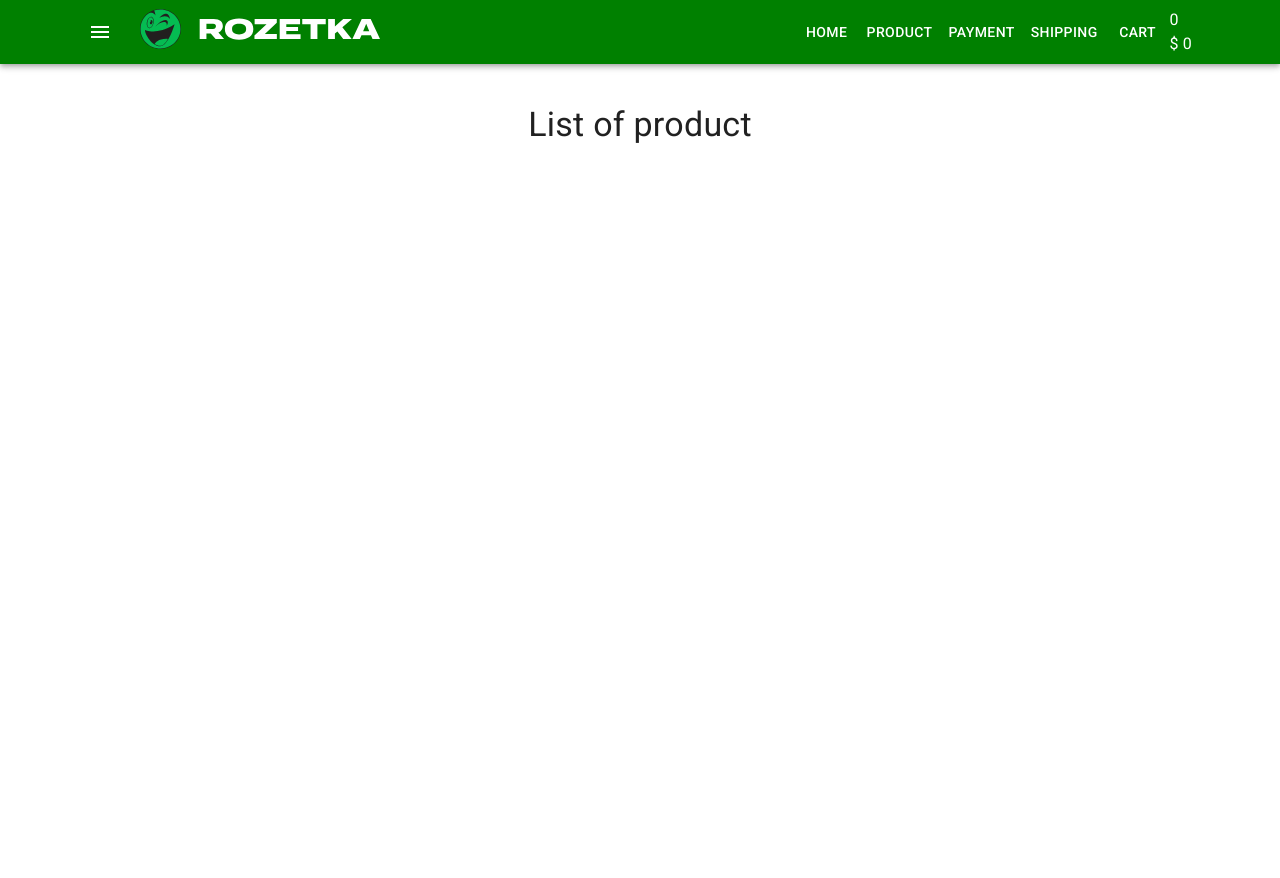
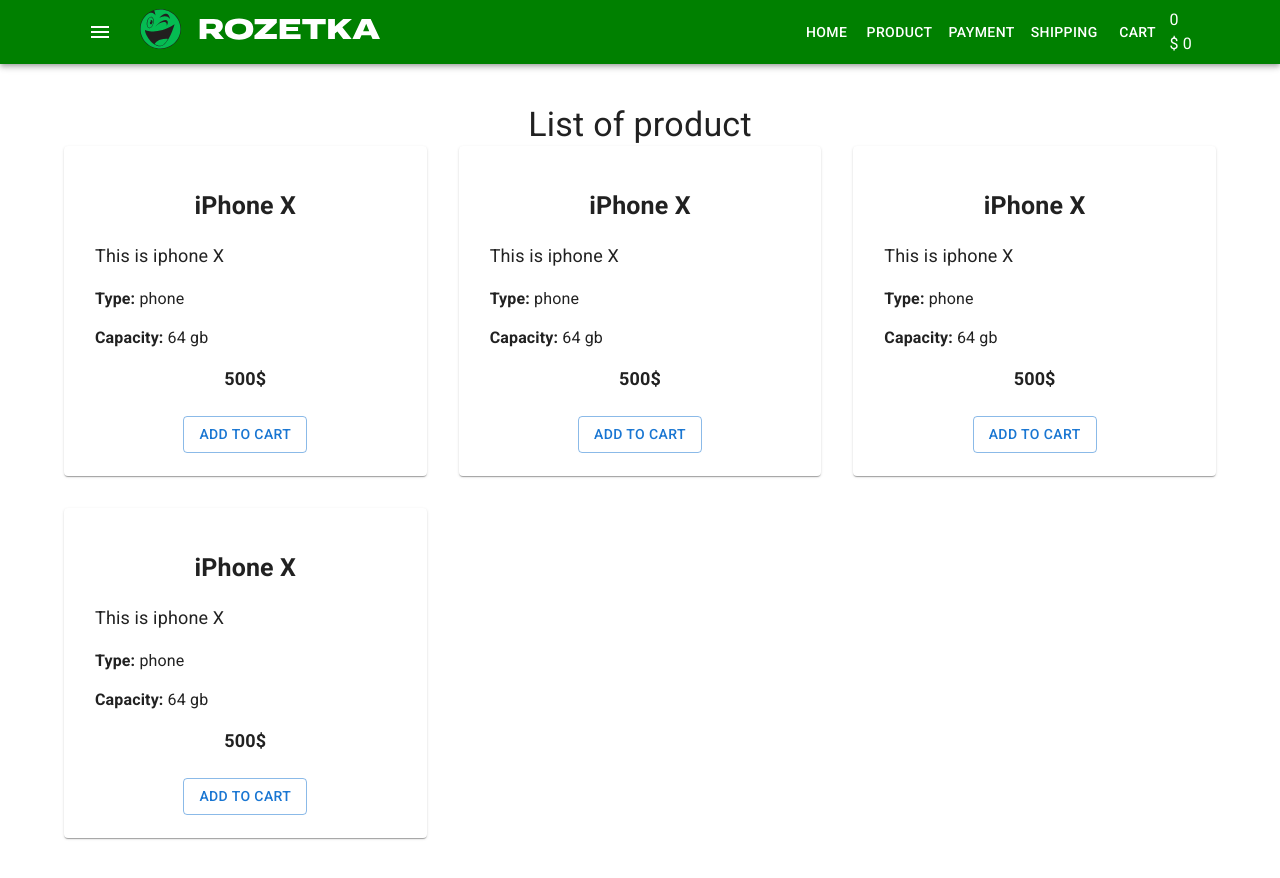
Before and after one commit to a-boyko-krg/shop-react, a React (Create React App) app: page / in a window 1280 px wide. Before the commit the page ends 800 px from the top, so only its background shows below. Built offline with nearby package versions, Linux system fonts and the light colour scheme.

Commit message:
add ProductsListItem

```diff
--- /dev/null
+++ b/src/components/Products/ProductsList.tsx
@@ -0,0 +1,25 @@
+import { Grid } from '@mui/material'
+import ProductsListItem from './ProductsListItem'
+
+type Props = {}
+const ProductsList = (props: Props) => {
+    return (
+        <>
+            <Grid container direction="row" alignItems="center" spacing={4}>
+                <Grid item xs={12} sm={6} md={4}>
+                    <ProductsListItem />
+                </Grid>
+                <Grid item xs={12} sm={6} md={4}>
+                    <ProductsListItem />
+                </Grid>
+                <Grid item xs={12} sm={6} md={4}>
+                    <ProductsListItem />
+                </Grid>
+                <Grid item xs={12} sm={6} md={4}>
+                    <ProductsListItem />
+                </Grid>
+            </Grid>
+        </>
+    )
+}
+export default ProductsList
--- /dev/null
+++ b/src/components/Products/ProductsListItem.scss
@@ -0,0 +1,34 @@
+.product-list-item {
+   padding: 15px;
+
+   .product-title {
+      margin: 10px;
+      font-size: 25px;
+      text-align: center;
+   }
+
+   .product-desc {
+      font-size: 18px;
+   }
+
+   .product-features {
+      font-size: 16px;
+      margin: 15px 0;
+
+      span {
+         font-weight: bold;
+      }
+   }
+
+   .product-price {
+      font-size: 18px;
+      text-align: center;
+      font-weight: bold;
+   }
+}
+
+.btns-wrap {
+   display: flex;
+   justify-content: center;
+
+}
--- /dev/null
+++ b/src/components/Products/ProductsListItem.tsx
@@ -0,0 +1,25 @@
+import { Card, CardActions, CardContent, Button } from '@mui/material'
+import './ProductsListItem.scss'
+
+type Props = {}
+const ProductsListItem = (props: Props) => {
+    return (
+        <Card className="product-list-item">
+            <CardContent>
+                <h4 className="product-title">iPhone X</h4>
+                <p className="product-desc">This is iphone X</p>
+                <div className="product-features">
+                    <span>Type:</span> phone
+                </div>
+                <div className="product-features">
+                    <span>Capacity:</span> 64 gb
+                </div>
+                <div className="product-price">500$ </div>
+            </CardContent>
+            <CardActions className="btns-wrap">
+                <Button variant="outlined">Add to cart</Button>
+            </CardActions>
+        </Card>
+    )
+}
+export default ProductsListItem
--- a/src/pages/Home/Home.tsx
+++ b/src/pages/Home/Home.tsx
@@ -1,13 +1,14 @@
 import { Typography } from '@mui/material'
+import ProductsList from 'components/Products/ProductsList'
 
 type Props = {}
 const home = (props: Props) => {
     return (
         <>
             <Typography variant="h4" align="center">
-                {' '}
-                List of product{' '}
+                List of product
             </Typography>
+            <ProductsList/>
         </>
     )
 }
```
